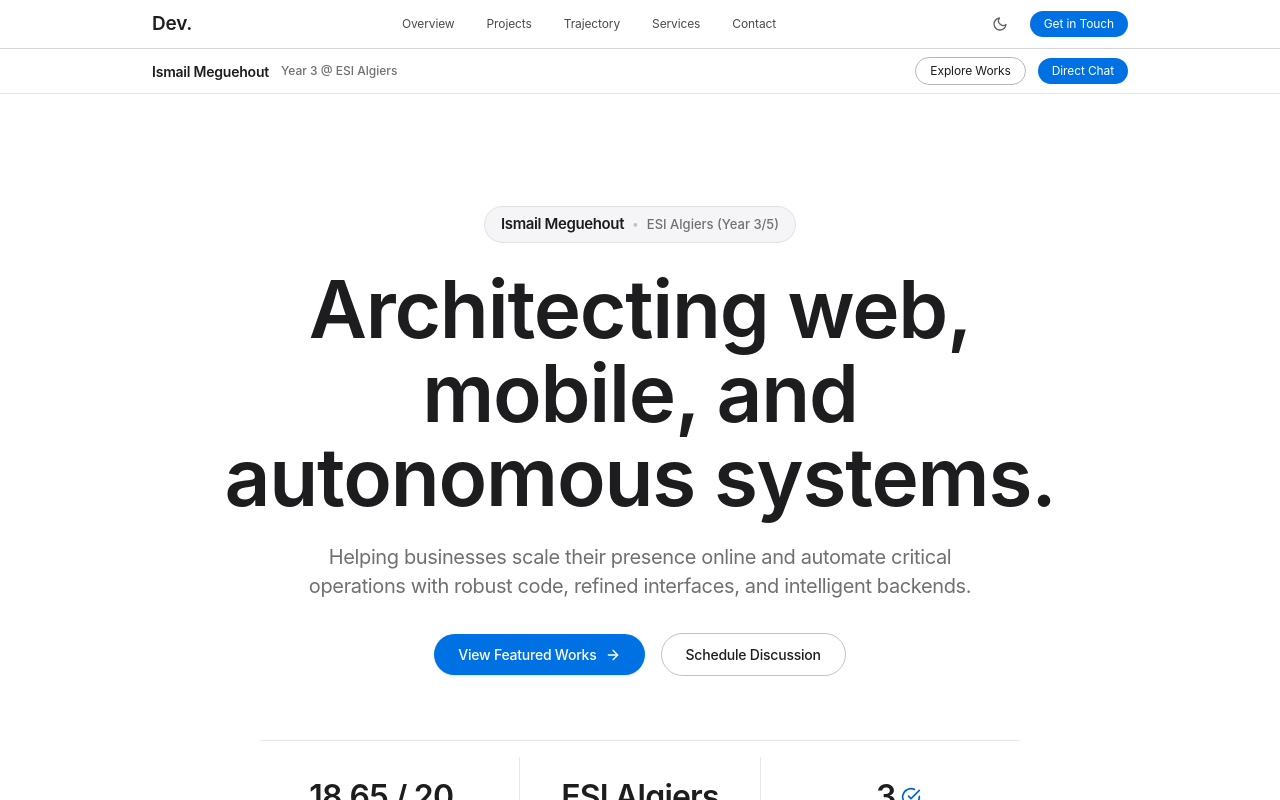
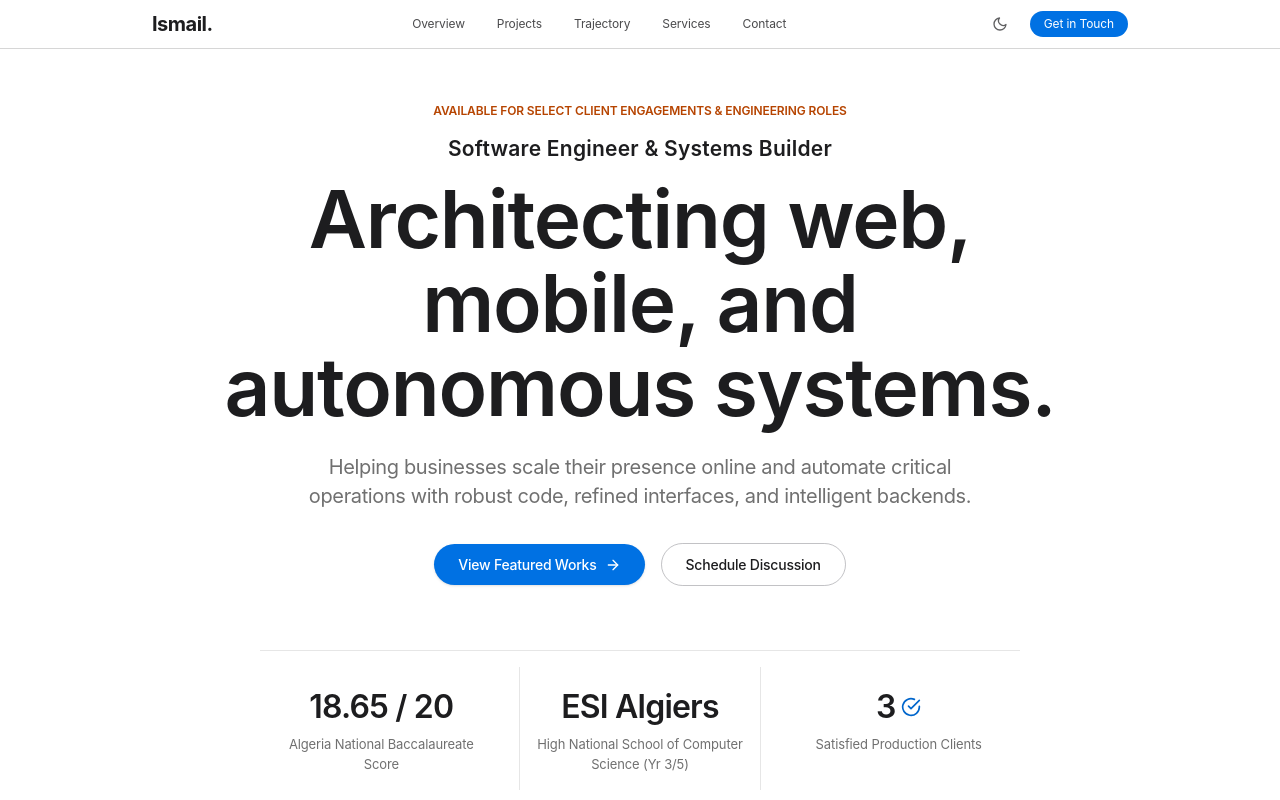
Before and after one commit to IsmailMan81F/personal-porfolio, a React (Vite) app: page / in a window 1280 px wide. Shown: the top 800 px of the page. Built offline with nearby package versions, Linux system fonts and the light colour scheme.

Commit message:
fix the hero section and the navigation bar

```diff
--- a/src/components/Hero.tsx
+++ b/src/components/Hero.tsx
@@ -4,18 +4,19 @@ import { FiArrowRight, FiCheckCircle } from 'react-icons/fi';
 
 export const Hero: React.FC = () => {
   return (
-    <section id="hero" className="relative pt-20 md:pt-28 pb-20 md:pb-32 bg-gallery-white overflow-hidden text-center">
+    <section id="hero" className="relative pt-8 md:pt-12 pb-16 md:pb-24 bg-gallery-white overflow-hidden text-center">
       <div className="max-w-[1024px] mx-auto px-6">
-        {/* Prominent Name & Identity Kicker (Highly appearing per user request) */}
-        <div className="inline-flex items-center gap-2 px-4 py-1.5 rounded-full bg-studio-mist dark:bg-paper-frost border border-hairline-silver/60 dark:border-hairline-silver/30 mb-6">
-          <span className="text-[14px] sm:text-[15px] font-semibold text-ink tracking-tight">
-            {PERSONAL_INFO.name}
-          </span>
-          <span className="text-slate/40 text-[12px]">•</span>
-          <span className="text-[12px] sm:text-[13px] font-medium text-slate">
-            ESI Algiers (Year 3/5)
+        {/* Launch status annotation per DESIGN.md */}
+        <div className="inline-block mb-3">
+          <span className="text-[12px] font-semibold text-launch-orange tracking-[-0.12px] uppercase">
+            Available for Select Client Engagements & Engineering Roles
           </span>
         </div>
+
+        {/* Product Kicker / Role Tagline */}
+        <p className="text-[19px] md:text-[21px] font-semibold text-ink tracking-[0.231px] mb-3">
+          {PERSONAL_INFO.role} & Systems Builder
+        </p>
 
         {/* Hero Display Headline (80px/600 with tightened -1.2px tracking) */}
         <h1 className="text-[44px] sm:text-[62px] md:text-[80px] font-semibold text-ink leading-[1.05] tracking-[-1.2px] max-w-[920px] mx-auto mb-6">
--- a/src/components/Navigation.tsx
+++ b/src/components/Navigation.tsx
@@ -16,16 +16,14 @@ export const Navigation: React.FC = () => {
   ];
 
   return (
-    <>
-      {/* Global Utility Navigation Header */}
     <header className="sticky top-0 z-50 w-full backdrop-blur-[20px] bg-white/80 dark:bg-black/80 border-b border-[#d6d6d6] dark:border-[#333336] transition-colors duration-200">
       <div className="max-w-[1024px] mx-auto px-6 h-[48px] flex items-center justify-between">
-          {/* Logo */}
+        {/* Logo: Ismail. */}
         <a
           href="#hero"
-            className="flex items-center gap-1.5 font-semibold text-[17px] tracking-[-0.22px] text-[#1d1d1f] dark:text-[#f5f5f7] hover:opacity-80 transition-opacity"
+          className="flex items-center gap-1.5 font-semibold text-[18px] tracking-[-0.22px] text-[#1d1d1f] dark:text-[#f5f5f7] hover:opacity-80 transition-opacity"
         >
-            <span className="font-semibold text-[19px]">{PERSONAL_INFO.shortName}</span>
+          <span className="font-bold text-[20px] tracking-tight">{PERSONAL_INFO.shortName}</span>
         </a>
 
         {/* Desktop Navigation Links */}
@@ -107,40 +105,5 @@ export const Navigation: React.FC = () => {
         </div>
       </div>
     </header>
-
-      {/* Floating Product Local Navigation Bar (matching DESIGN.md) */}
-      <nav
-        aria-label="Local Navigation"
-        className="sticky top-[48px] z-40 w-full backdrop-blur-md bg-white/80 dark:bg-black/80 border-b border-[#d6d6d6]/60 dark:border-[#333336]/60 hidden sm:block transition-colors duration-200"
-      >
-        <div className="max-w-[1024px] mx-auto px-6 h-[44px] flex items-center justify-between">
-          <div className="flex items-center gap-3">
-            <span className="text-[14px] font-semibold tracking-[-0.22px] text-[#1d1d1f] dark:text-[#f5f5f7]">
-              {PERSONAL_INFO.name}
-            </span>
-            <span className="text-[12px] font-medium text-[#707070] dark:text-[#a1a1a6]">
-              Year 3 @ ESI Algiers
-            </span>
-          </div>
-
-          <div className="flex items-center gap-3">
-            <a
-              href="#projects"
-              className="px-3.5 py-1 rounded-full border border-[#86868b]/60 hover:border-[#1d1d1f] dark:hover:border-[#f5f5f7] text-[#1d1d1f] dark:text-[#f5f5f7] text-[12px] font-normal tracking-[-0.12px] transition-colors"
-            >
-              Explore Works
-            </a>
-            <a
-              href={PERSONAL_INFO.socialLinks.whatsapp}
-              target="_blank"
-              rel="noopener noreferrer"
-              className="px-3.5 py-1 rounded-full bg-[#0071e3] text-white text-[12px] font-normal tracking-[-0.12px] hover:bg-[#0071e3]/90 transition-colors"
-            >
-              Direct Chat
-            </a>
-          </div>
-        </div>
-      </nav>
-    </>
   );
 };
--- a/src/data/portfolio.ts
+++ b/src/data/portfolio.ts
@@ -29,7 +29,7 @@ export interface Service {
 
 export const PERSONAL_INFO = {
   name: "Ismail Meguehout",
-  shortName: "Dev.",
+  shortName: "Ismail.",
   role: "Software Engineer",
   institution: "High National School of Computer Science (ESI)",
   yearOfStudy: "Year 3 of 5 — State Engineering Degree in Computer Science",
```
Lines whose indentation alone changed are shown as unchanged.
